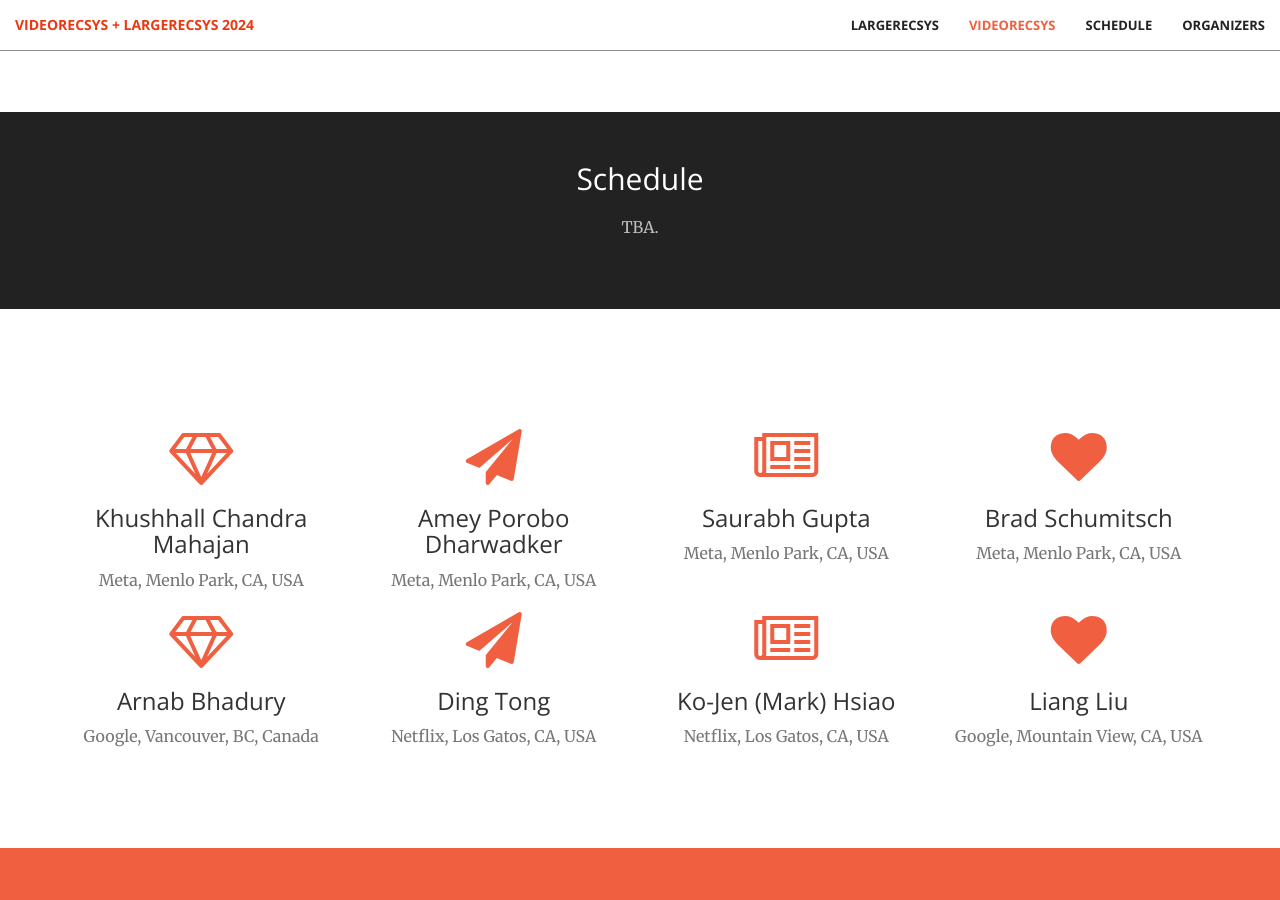
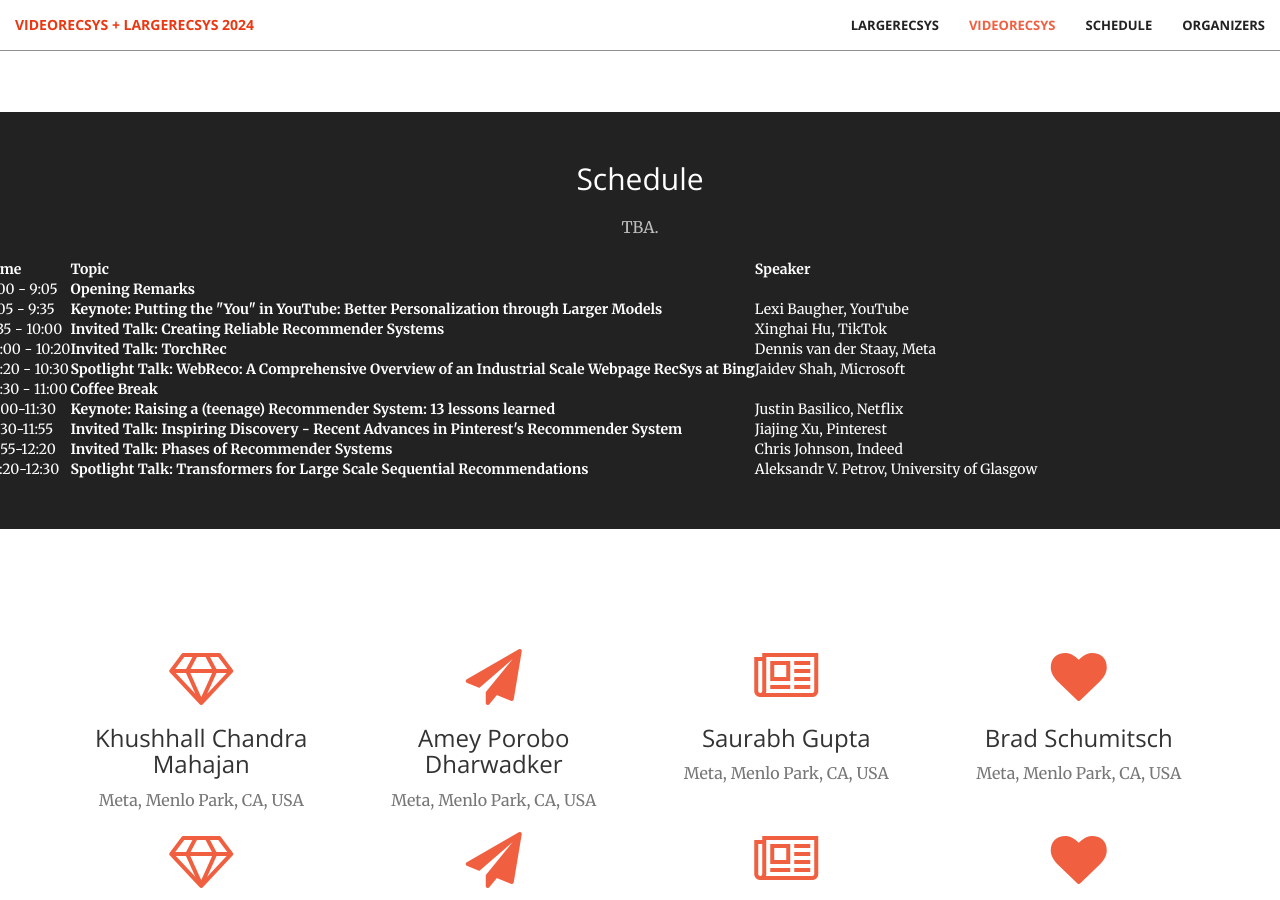
Before and after one commit to largeandvideorecsys/largeandvideorecsys.github.io, a Jekyll site: the page built from index.html, in a window 1280 px wide and 900 px high, scrolled down 1812 px. Built offline with Jekyll 4.4.1, drawn with Linux system fonts in a browser that asks for light colours.

Commit message:
Update schedule.html
Adding the schedule details.

```diff
--- a/_includes/schedule.html
+++ b/_includes/schedule.html
@@ -5,4 +5,67 @@
               <p class="text-faded">TBA.</p>
           </div>
       </div>
+      <div class="row">
+      <table class="minimalistBlack">
+        <thead>
+          <tr>
+            <th>Time</th>
+            <th>Topic</th>
+            <th>Speaker</th>
+          </tr>
+        </thead>
+        <tbody>
+          <tr>
+            <td>9:00 - 9:05</td>
+            <td><strong>Opening Remarks</strong></td>
+            <td>&nbsp;</td>
+          </tr>
+          <tr>
+            <td>9:05 - 9:35</td>
+            <td><strong>Keynote: Putting the "You" in YouTube: Better Personalization through Larger Models</strong></td>
+            <td>Lexi Baugher, YouTube</td>
+          </tr>
+          <tr>
+            <td>9:35 - 10:00</td>
+            <td><strong>Invited Talk: Creating Reliable Recommender Systems</strong></td>
+            <td>Xinghai Hu, TikTok</td>
+          </tr>
+          <tr>
+            <td>10:00 - 10:20</td>
+            <td><strong>Invited Talk: TorchRec</strong></td>
+            <td>Dennis van der Staay, Meta</td>
+          </tr>
+          <tr>
+            <td>10:20 - 10:30</td>
+            <td><strong>Spotlight Talk: WebReco: A Comprehensive Overview of an Industrial Scale Webpage RecSys at Bing</strong></td>
+            <td>Jaidev Shah, Microsoft</td>
+          </tr>
+          <tr>
+            <td>10:30 - 11:00</td>
+            <td><strong>Coffee Break</strong></td>
+            <td>&nbsp;</td>
+          </tr>
+          <tr>
+            <td>11:00-11:30</td>
+            <td><strong>Keynote: Raising a (teenage) Recommender System: 13 lessons learned</strong></td>
+            <td>Justin Basilico, Netflix</td>
+          </tr>
+          <tr>
+            <td>11:30-11:55</td>
+            <td><strong>Invited Talk: Inspiring Discovery - Recent Advances in Pinterest's Recommender System</strong></td>
+            <td>Jiajing Xu, Pinterest</td>
+          </tr>
+          <tr>
+            <td>11:55-12:20</td>
+            <td><strong>Invited Talk: Phases of Recommender Systems</strong></td>
+            <td>Chris Johnson, Indeed</td>
+          </tr>
+          <tr>
+            <td>12:20-12:30</td>
+            <td><strong>Spotlight Talk: Transformers for Large Scale Sequential Recommendations</strong></td>
+            <td>Aleksandr V. Petrov, University of Glasgow</td>
+          </tr>
+        </tbody>
+      </table>
+    </div>
   </aside>
```
